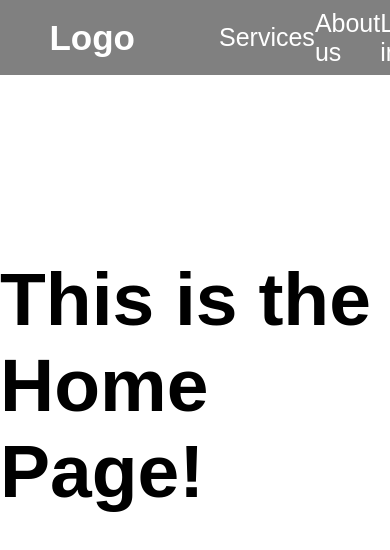
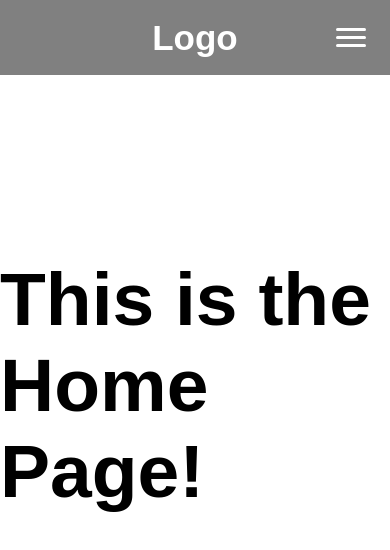
Before and after one commit to MrZepson/first-react, a React (Create React App) app: page / in a window 390 px wide. Shown: the top 550 px of the page. Built offline with nearby package versions, Linux system fonts and the light colour scheme.

Commit message:
Responsive Nav work in progress

```diff
--- a/src/App.css
+++ b/src/App.css
@@ -10,6 +10,7 @@ body {
   min-height: 100vh;
   width: 100%;
   font-family: sans-serif;
+  overflow-x: hidden;
 }
 
 .header {
@@ -17,15 +18,23 @@ body {
   width: 100%;
   background: gray;
   display: flex;
-  justify-content: space-around;
+  justify-content: flex-end;
   align-items: center;
   position: fixed;
 }
 
 .logo {
-  padding: 15px;
+  height: 100%;
   cursor: pointer;
   font-size: 35px;
+  display: flex;
+  justify-content: center;
+  align-items: center;
+}
+
+.logo-link {
+  height: 100%;
+  width: 60%;
 }
 
 .navlist {
@@ -49,6 +58,40 @@ body {
 
 .navlist li:hover {
   background: rgb(97, 97, 97);
+}
+
+@media screen and (max-width: 800px) {
+  .navlist {
+    position: absolute;
+    top: 75px;
+    right: -66%;
+    height: calc(100vh - 75px);
+    width: 66%;
+    background-color: gray;
+    display: flex;
+    flex-direction: column;
+    transition: 0.5s ease-in;
+  }
+  .navlist.open {
+    right: 0;
+  }
+  .burger {
+    cursor: pointer;
+  }
+  .burger-container {
+    display: flex;
+    justify-content: center;
+    align-items: center;
+    height: 100%;
+    width: 20%;
+  }
+  .burger-line {
+    height: 3px;
+    width: 30px;
+    margin: 5px;
+    background-color: white;
+    border-radius: 2px;
+  }
 }
 
 .section {
--- a/src/components/Header.jsx
+++ b/src/components/Header.jsx
@@ -1,6 +1,9 @@
 import { Link } from "react-router-dom";
+import { useState } from "react";
 
 const Header = () => {
+  const [openNav, setOpenNav] = useState(false);
+
   const listStyle = {
     color: "white",
     textDecoration: "none",
@@ -8,10 +11,17 @@ const Header = () => {
 
   return (
     <header className="header">
-      <Link to="/" style={listStyle}>
+      <Link className="logo-link" to="/" style={listStyle}>
         <h1 className="logo">Logo</h1>
       </Link>
-      <ul className="navlist">
+      <div className="burger-container">
+        <div className="burger" onClick={() => setOpenNav(!openNav)}>
+          <div className="burger-line"></div>
+          <div className="burger-line"></div>
+          <div className="burger-line"></div>
+        </div>
+      </div>
+      <ul className={openNav ? "navlist open" : "navlist"}>
         <Link to="/services" style={listStyle}>
           <li>Services</li>
         </Link>
```
